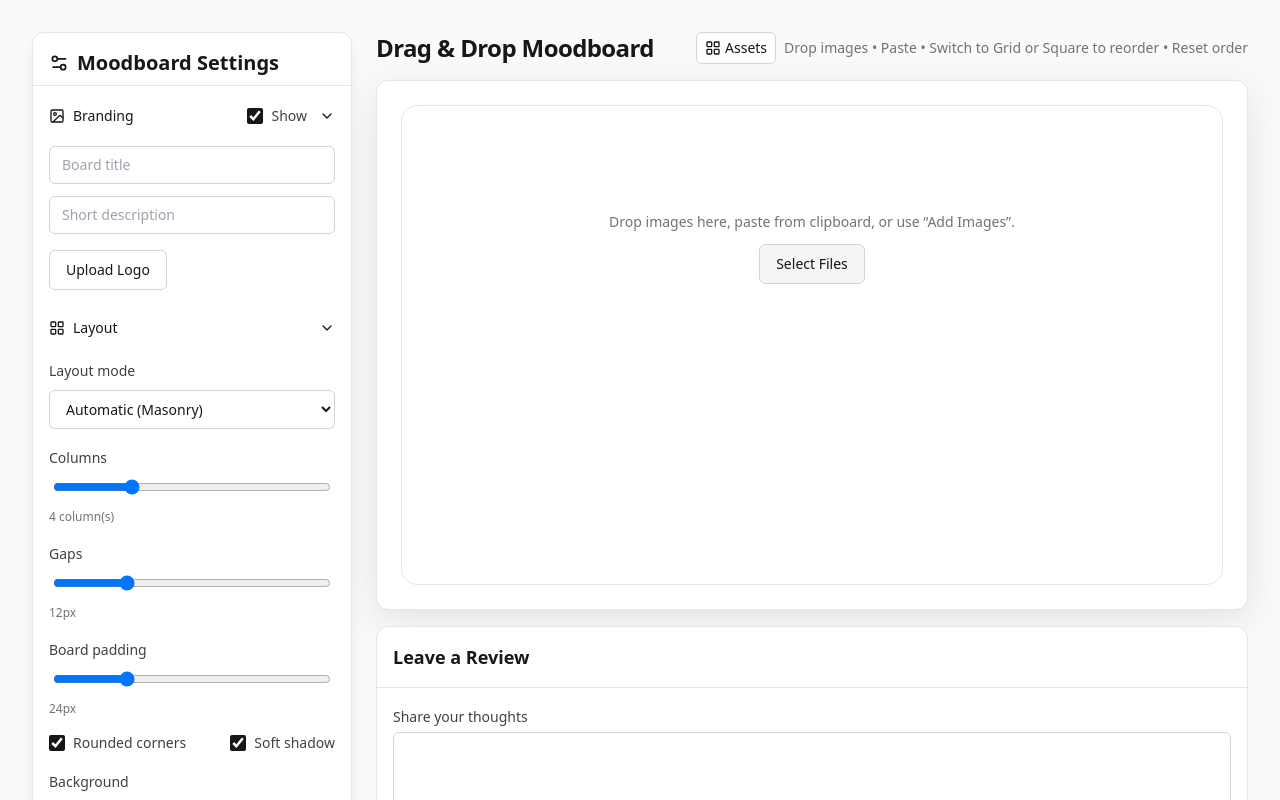
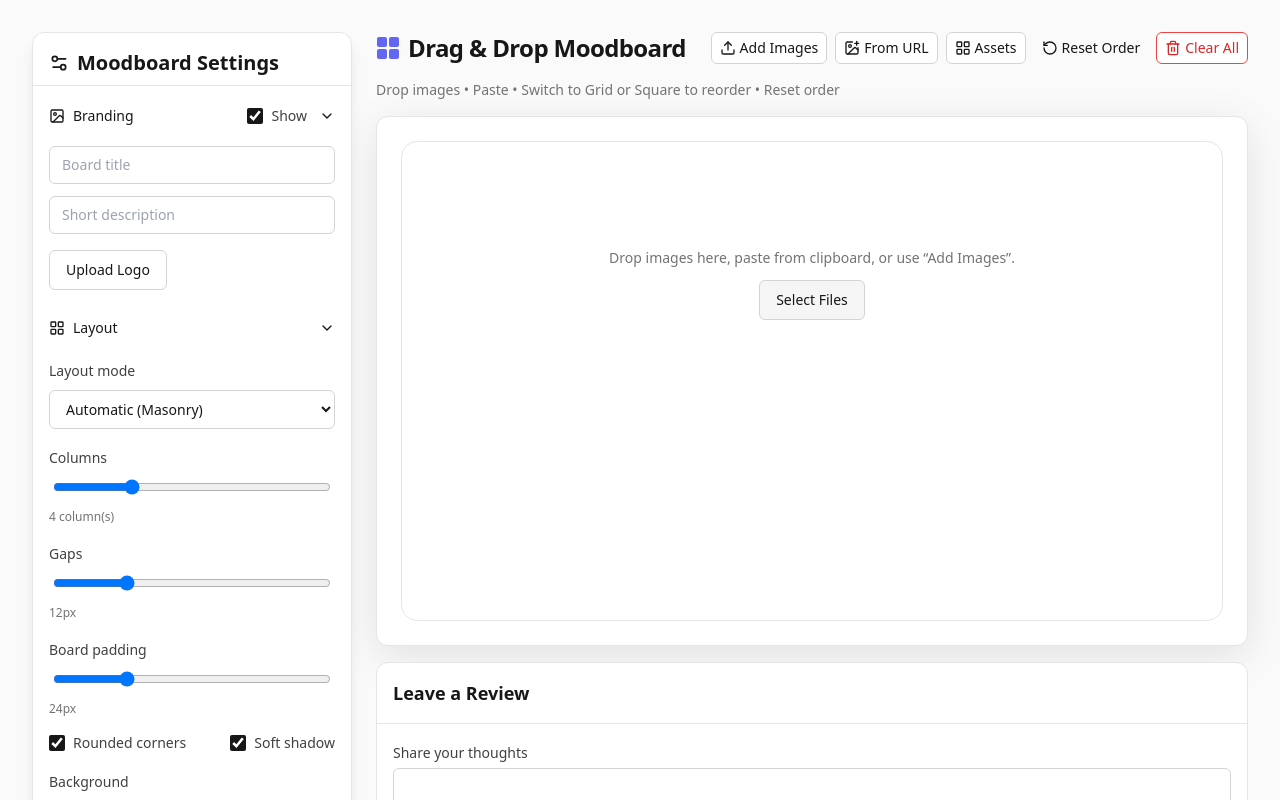
Before and after one commit to kngzero/ML-Moodboard-Maker, a React (Vite) app: page / in a window 1280 px wide. Shown: the top 800 px of the page. Built offline with nearby package versions, Linux system fonts and the light colour scheme.

Commit message:
feat: add toolbar header

```diff
--- a/src/App.jsx
+++ b/src/App.jsx
@@ -348,6 +348,37 @@ export default function MoodboardMaker() {
   function getCellPx(){ const el = gridRef.current; if(!el) return gridCell; const w = el.clientWidth || 600; const cell = Math.max(40, Math.floor((w - gap*(columns - 1)) / columns)); return cell; }
   useEffect(()=>{ function update(){ setGridCell(getCellPx()); } update(); const ro = new ResizeObserver(update); if(gridRef.current) ro.observe(gridRef.current); window.addEventListener("resize", update); return ()=>{ window.removeEventListener("resize", update); ro.disconnect(); }; }, [columns, gap]);
 
+  const Header = () => (
+    <header className="flex items-center justify-between gap-4">
+      <div className="flex items-center gap-2">
+        <svg viewBox="0 0 24 24" className="h-6 w-6 text-indigo-500" fill="currentColor" aria-hidden="true">
+          <rect x="1" y="1" width="10" height="10" rx="2" />
+          <rect x="13" y="1" width="10" height="10" rx="2" />
+          <rect x="1" y="13" width="10" height="10" rx="2" />
+          <rect x="13" y="13" width="10" height="10" rx="2" />
+        </svg>
+        <h1 className="text-2xl font-semibold tracking-tight">Drag & Drop Moodboard</h1>
+      </div>
+      <div className="flex flex-wrap items-center gap-2">
+        <Button variant="outline" size="sm" onClick={() => fileInputRef.current?.click()}>
+          <Upload className="h-4 w-4 mr-1" />Add Images
+        </Button>
+        <Button variant="outline" size="sm" onClick={addFromUrl}>
+          <ImagePlus className="h-4 w-4 mr-1" />From URL
+        </Button>
+        <Button variant="outline" size="sm" onClick={() => setAssetPanelOpen(true)}>
+          <LayoutGrid className="h-4 w-4 mr-1" />Assets
+        </Button>
+        <Button variant="ghost" size="sm" onClick={resetOrder}>
+          <RotateCcw className="h-4 w-4 mr-1" />Reset Order
+        </Button>
+        <Button variant="destructive" size="sm" onClick={clearAll}>
+          <Trash2 className="h-4 w-4 mr-1" />Clear All
+        </Button>
+      </div>
+    </header>
+  );
+
   return (
     <div className="min-h-screen w-full bg-neutral-50 dark:bg-neutral-900 text-neutral-900 dark:text-neutral-100 p-4 md:p-6 lg:p-8">
       <div className="max-w-[1400px] mx-auto grid grid-cols-1 xl:grid-cols-[320px_1fr] gap-6">
@@ -433,28 +464,12 @@ export default function MoodboardMaker() {
               </div>
               <p className="text-xs text-neutral-500">Tip: Press ⌘/Ctrl + S to quick-save using the selected image format.</p>
             </div>
-            <div className="border-t pt-4 space-y-3">
-              <Label className="text-sm">Manage</Label>
-              <div className="grid grid-cols-2 gap-3">
-                <Button variant="outline" onClick={() => fileInputRef.current?.click()} className="w-full"><Upload className="h-4 w-4 mr-2"/>Add Images</Button>
-                <Button variant="outline" onClick={addFromUrl} className="w-full"><ImagePlus className="h-4 w-4 mr-2"/>From URL</Button>
-                <Button variant="ghost" onClick={resetOrder} className="w-full"><RotateCcw className="h-4 w-4 mr-2"/>Reset Order</Button>
-                <Button variant="destructive" onClick={clearAll} className="w-full"><Trash2 className="h-4 w-4 mr-2"/>Clear All</Button>
-              </div>
-              <input ref={fileInputRef} type="file" multiple accept="image/*" className="hidden" onChange={(e) => handleFiles(e.target.files)} />
-            </div>
           </CardContent>
         </Card>
         <div className="space-y-4">
-          <div className="flex items-center justify-between">
-            <h1 className="text-2xl font-semibold tracking-tight">Drag & Drop Moodboard</h1>
-            <div className="flex items-center gap-2">
-              <Button variant="outline" size="sm" onClick={() => setAssetPanelOpen(true)}>
-                <LayoutGrid className="h-4 w-4 mr-1" />Assets
-              </Button>
-              <div className="text-sm text-neutral-500">Drop images • Paste • {canReorder ? "Drag tiles to reorder" : "Switch to Grid or Square to reorder"} • Reset order</div>
-            </div>
-          </div>
+          <Header />
+          <input ref={fileInputRef} type="file" multiple accept="image/*" className="hidden" onChange={(e) => handleFiles(e.target.files)} />
+          <p className="text-sm text-neutral-500">Drop images • Paste • {canReorder ? "Drag tiles to reorder" : "Switch to Grid or Square to reorder"} • Reset order</p>
           <Card className="rounded-2xl shadow-xl">
             <CardContent className="p-4 md:p-6">
               <div className={cx("relative w-full min-h-[60vh] bg-white/90 dark:bg-neutral-800 border border-neutral-200 dark:border-neutral-700 rounded-2xl", images.length === 0 ? "grid place-items-center" : "")} onDrop={onDrop} onDragOver={onDragOverBoard} onPaste={onPaste}>
```
